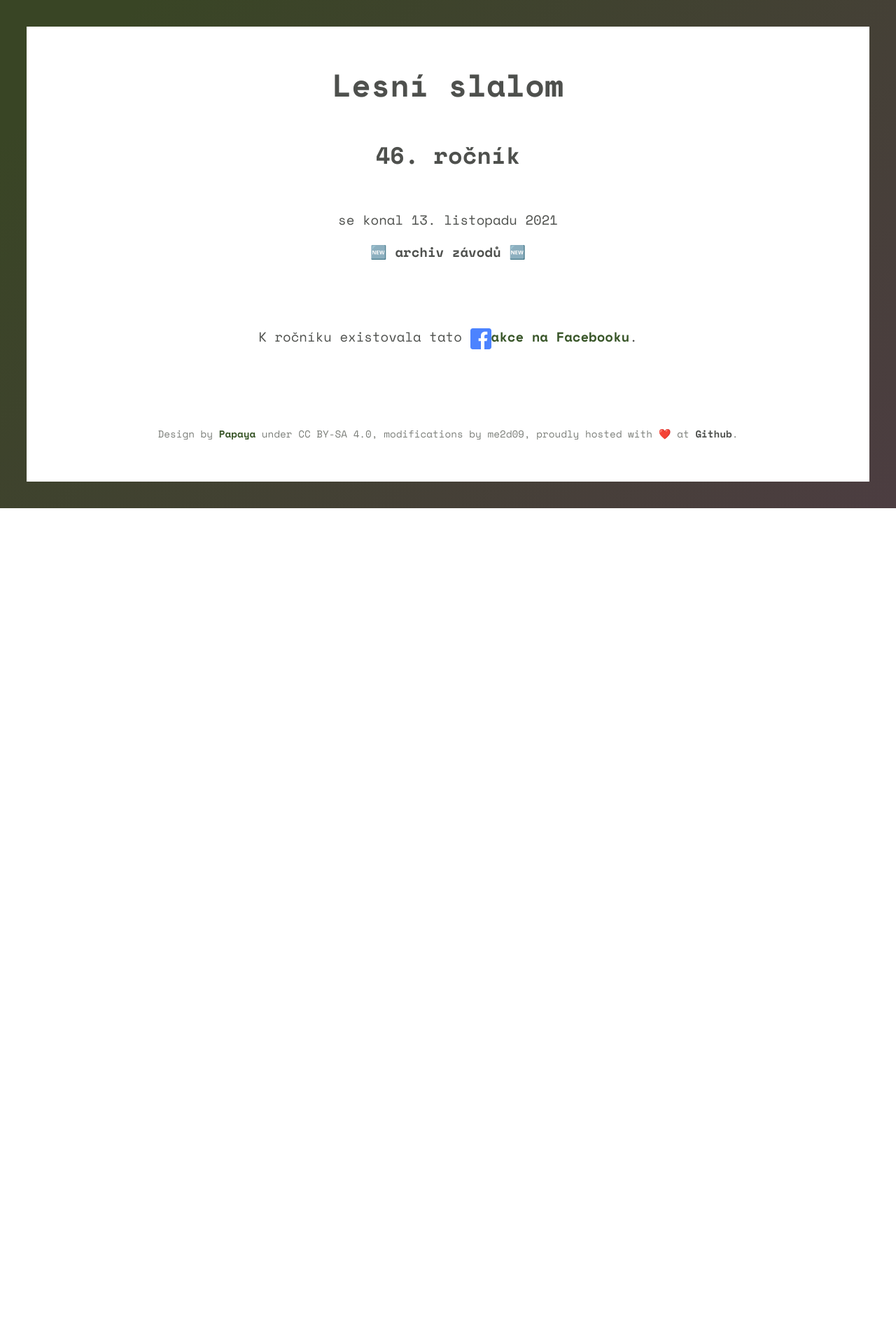
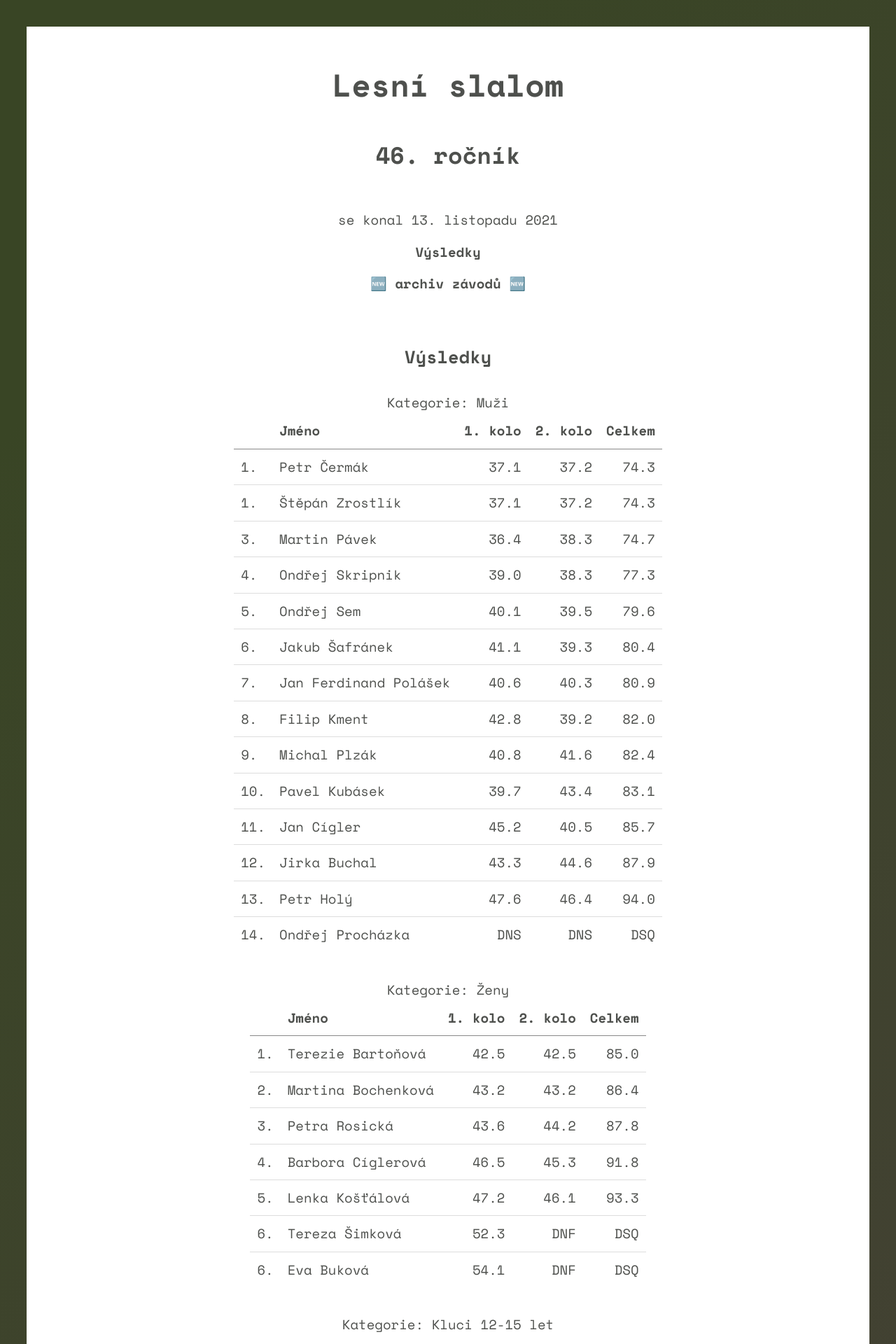
Before and after one commit to me2d09/slalom, a Jekyll site: the page built from _races/2021.md, in a window 1280 px wide. Shown: the top 1920 px of the page at 70% size. Built offline with Jekyll 4.4.1, drawn with Linux system fonts in a browser that asks for light colours; before the commit the page ends 900 px from its top, so only the background shows below that; some of the changed text lies outside the part shown.

Commit message:
Results 2021

```diff
--- /dev/null
+++ b/_data/r2021.yml
@@ -0,0 +1,200 @@
+- category: Muži
+  racers:
+    - name: Jan Ferdinand Polášek
+      round1: 40.6
+      round2: 40.3
+    - name: Petr Čermák
+      round1: 37.1
+      round2: 37.2
+    - name: Pavel Kubásek
+      round1: 39.7
+      round2: 43.4
+    - name: Ondřej Sem
+      round1: 40.1
+      round2: 39.5
+    - name: Jakub Šafránek
+      round1: 41.1
+      round2: 39.3
+    - name: Jan Cígler
+      round1: 45.2
+      round2: 40.5
+    - name: Štěpán Zrostlík
+      round1: 37.1
+      round2: 37.2
+    - name: Michal Plzák
+      round1: 40.8
+      round2: 41.6
+    - name: Filip Kment
+      round1: 42.8
+      round2: 39.2
+    - name: Ondřej Skripnik
+      round1: 39.0
+      round2: 38.3
+    - name: Martin Pávek
+      round1: 36.4
+      round2: 38.3
+    - name: Petr Holý
+      round1: 47.6
+      round2: 46.4
+    - name: Jirka Buchal
+      round1: 43.3
+      round2: 44.6
+    - name: Ondřej Procházka
+      round1: DNS
+      round2: DNS
+- category: Ženy
+  racers:
+    - name: Martina Bochenková
+      round1: 43.2
+      round2: 43.2
+    - name: Tereza Šimková
+      round1: 52.3
+      round2: DNF
+    - name: Eva Buková
+      round1: 54.10
+      round2: DNF
+    - name: Barbora Cíglerová
+      round1: 46.5
+      round2: 45.3
+    - name: Lenka Košťálová
+      round1: 47.2
+      round2: 46.1
+    - name: Terezie Bartoňová
+      round1: 42.5
+      round2: 42.5
+    - name: Petra Rosická
+      round1: 43.6
+      round2: 44.2
+- category: Kluci 12-15 let
+  racers:
+    - name: Fabián Svoboda
+      round1: 41.3
+      round2: 38.1
+    - name: Adam Nahi
+      round1: 44.6
+      round2: 56.6
+    - name: Matouš Skripnik
+      round1: 36.3
+      round2: 37.5
+    - name: Eliáš Kosák
+      round1: 36.7
+      round2: 47.2
+    - name: Nikola Skripnik
+      round1: 45.3
+      round2: 39.2
+    - name: Lukáš Buchal
+      round1: 40.8
+      round2: 42.3
+    - name: Vilém Kment
+      round1: 43.4
+      round2: 41.7
+- category: Holky 12-15 let
+  racers:
+    - name: Adriana Svobodová
+      round1: 45.4
+      round2: 45.0
+    - name: Viktorie Cíglerová
+      round1: 42.3
+      round2: 43.3
+    - name: Alžběta Cíglerová
+      round1: 39.6
+      round2: 38.5
+    - name: Julie Leinweberová
+      round1: 44.0
+      round2: 42.6
+- category: Děti 9-11 let
+  racers:
+    - name: Teodor Bartoň
+      round1: 44.2
+      round2: 42.5
+    - name: Ema Šlechtová
+      round1: 52.2
+      round2: 52.2
+    - name: Filip Cígler
+      round1: 39.7
+      round2: 39.3
+    - name: Tonda Šafrata
+      round1: 50.1
+      round2: 53.8
+- category: Děti 6-8 let
+  racers:
+    - name: Jakub Čermák
+      round1: 67.8
+      round2: 59.4
+    - name: Michal Šafránek
+      round1: 52.4
+      round2: 47.8
+    - name: Sofie Šlechtová
+      round1: 75.4
+      round2: 65.6
+    - name: Sebastien Kalina
+      round1: 65
+      round2: 65
+    - name: Lukáš Forejt
+      round1: 55.9
+      round2: 54.3
+    - name: Max Plzák
+      round1: 60.2
+      round2: 56.0
+    - name: Vojtěch Kment
+      round1: 64.9
+      round2: 64.7
+    - name: Mariana Kubásková
+      round1: 50.9
+      round2: 72.6
+    - name: Zuzka Leinweberová
+      round1: 66.2
+      round2: 58.8
+    - name: Kilián Skripnik
+      round1: 57.6
+      round2: 53.6
+    - name: Nela Sofie Košťálová
+      round1: 50.7
+      round2: 52.1
+    - name: Alžběta Rošická
+      round1: 87.7
+      round2: 81.0
+    - name: Anna Rošická
+      round1: 71.4
+      round2: 64.5
+- category: Děti do 5ti let
+  racers:
+    - name: Jáchym Polášek
+      round1: 63.3
+      round2: 65.1
+    - name: Lucie Čermáková
+      round1: 44.3
+      round2: 41.1
+    - name: Žofie Šimková
+      round1: 49.6
+      round2: 46.4
+    - name: Emílie Šimková
+      round1: 68.9
+      round2: 60.9
+    - name: Markéta Šafránková
+      round1: 30.8
+      round2: 31.7
+    - name: Milada Šafránková
+      round1: 75.1
+      round2: 80.6
+    - name: Přemysl Indra
+      round1: 38.3
+      round2: 39.9
+    - name: Aleš Zrostlík
+      round1: 55.3
+      round2: 58.0
+    - name: Teo Plzák
+      round1: 32.9
+      round2: 30.0
+    - name: Zuzana Krejcárková
+      round1: 41.8
+      round2: 40.8
+    - name: Johanka Rošická
+      round1: 52.9
+      round2: 44.6
+    - name: Laura Procházková
+      round1: 39.0
+      round2: 44.4
+    - name: Mikuláš Rošický
+      round1: 66.3
+      round2: 42.9
--- a/_layouts/default.html
+++ b/_layouts/default.html
@@ -43,6 +43,7 @@
     <!-- The compiled JavaScript file -->
     <script src="/js/production.js"></script>
 
+
 </body>
 
 </html>
--- a/_layouts/race.html
+++ b/_layouts/race.html
@@ -27,6 +27,48 @@
         {% if page.results %}
         <section class="pt3 pb3 align--center">
             <h3 class="mb2">Výsledky</h3>
+            {% for c in site.data[page.results] %}
+            Kategorie: {{ c.category }}
+            {% assign times = "" | split: ',' %}
+            {% for r in c.racers %}
+                {% assign soucet = r.round1 | plus: r.round2 %}
+                {% assign test = r.round1 | plus: 0 %}
+                {% if test == 0 %}
+                    {% assign soucet = 9999 %}
+                {% endif %}
+                {% assign test = r.round2 | plus: 0 %}
+                {% if test == 0 %}
+                    {% assign soucet = 9999 %}
+                {% endif %}
+                {% unless times contains soucet %}
+                    {% assign times = times | push: soucet %}
+                {% endunless %}
+            {% endfor %}
+            {% assign times = times | sort %}
+            <table class="theme-bootstrap mb2">
+                <tr><th></th><th>Jméno</th><th>1. kolo</th><th>2. kolo</th><th>Celkem</th></tr>
+                {% assign poradi = 1 %}
+            {% for t in times %}
+              {% assign pocet = 0 %}
+              {% for r in c.racers %}
+              {% assign celkem = r.round1 | plus: r.round2 %}
+                {% assign test = r.round1 | plus: 0 %}
+                {% if test == 0 %}
+                    {% assign celkem = 9999 %}
+                {% endif %}
+                {% assign test = r.round2 | plus: 0 %}
+                {% if test == 0 %}
+                    {% assign celkem = 9999 %}
+                {% endif %}
+                {% if celkem == t %}
+                <tr><td>{{ poradi }}.</td><td>{{ r.name }}</td><td>{{ r.round1 }}</td><td>{{ r.round2 }}</td><td>{% if t < 9999 %}{{ t }}{% else %}DSQ{% endif %}</td></tr>
+                {% assign pocet = pocet | plus: 1 %}
+                {% endif %}
+              {% endfor %}
+              {% assign poradi = poradi | plus: pocet %}
+            {% endfor %}
+            </table>
+            {% endfor %}
         </section>
         {% endif %}
 
--- a/css/production.css
+++ b/css/production.css
@@ -1681,3 +1681,26 @@
         margin-left: 0
     }
 }
+
+
+table.theme-bootstrap {
+    margin-left: auto;
+    margin-right: auto;
+    border-collapse: collapse;
+}
+table.theme-bootstrap tr td, table.theme-bootstrap tr th {
+    text-align: right;
+    padding: 10px;
+}
+table.theme-bootstrap tr:not(:first-child) {
+    border-top: 1px solid #ddd;
+}
+table.theme-bootstrap th {
+    border-bottom: 1px solid #888;
+}
+table.theme-bootstrap tr td:first-child, table.theme-bootstrap tr th:first-child {
+    text-align: left;
+}
+table.theme-bootstrap tr td:nth-child(2), table.theme-bootstrap tr th:nth-child(2) {
+    text-align: left;
+}
```
Also changed, not shown: _races/2021.md (+1 -0 lines).
